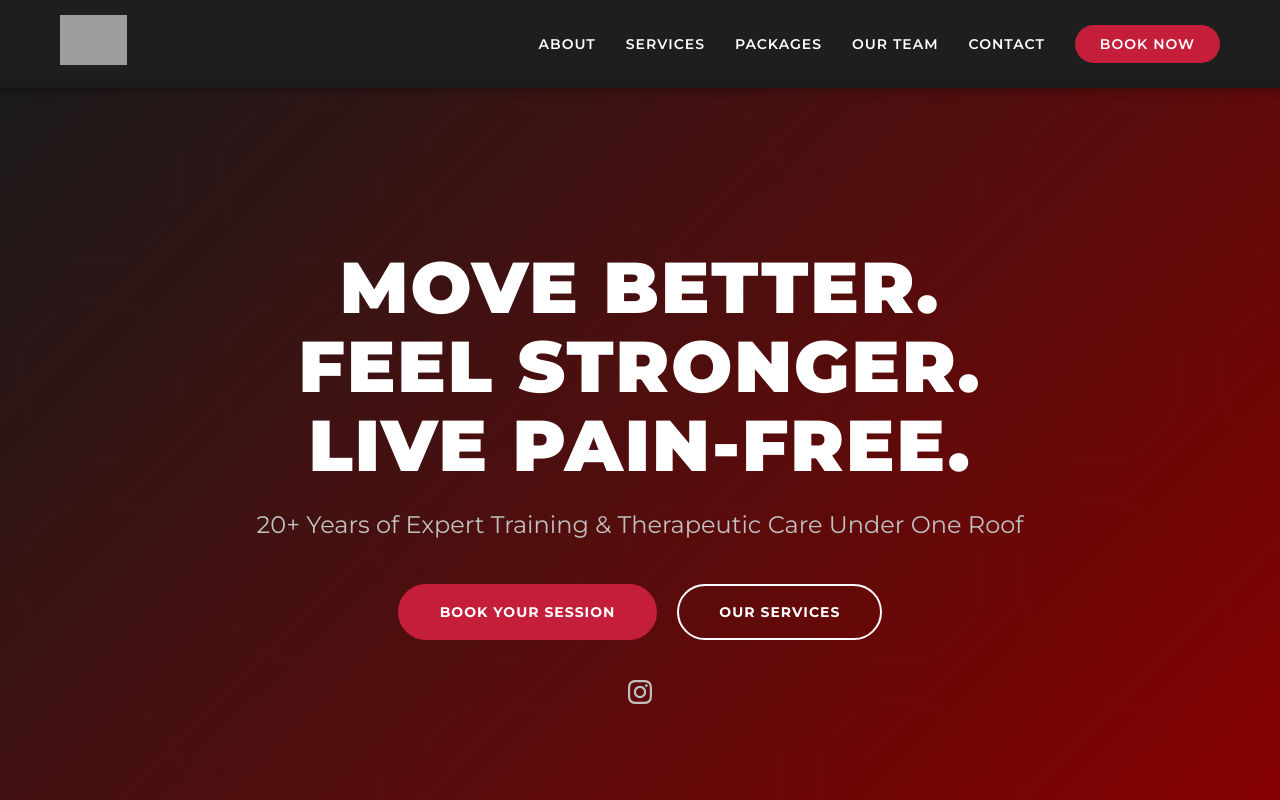
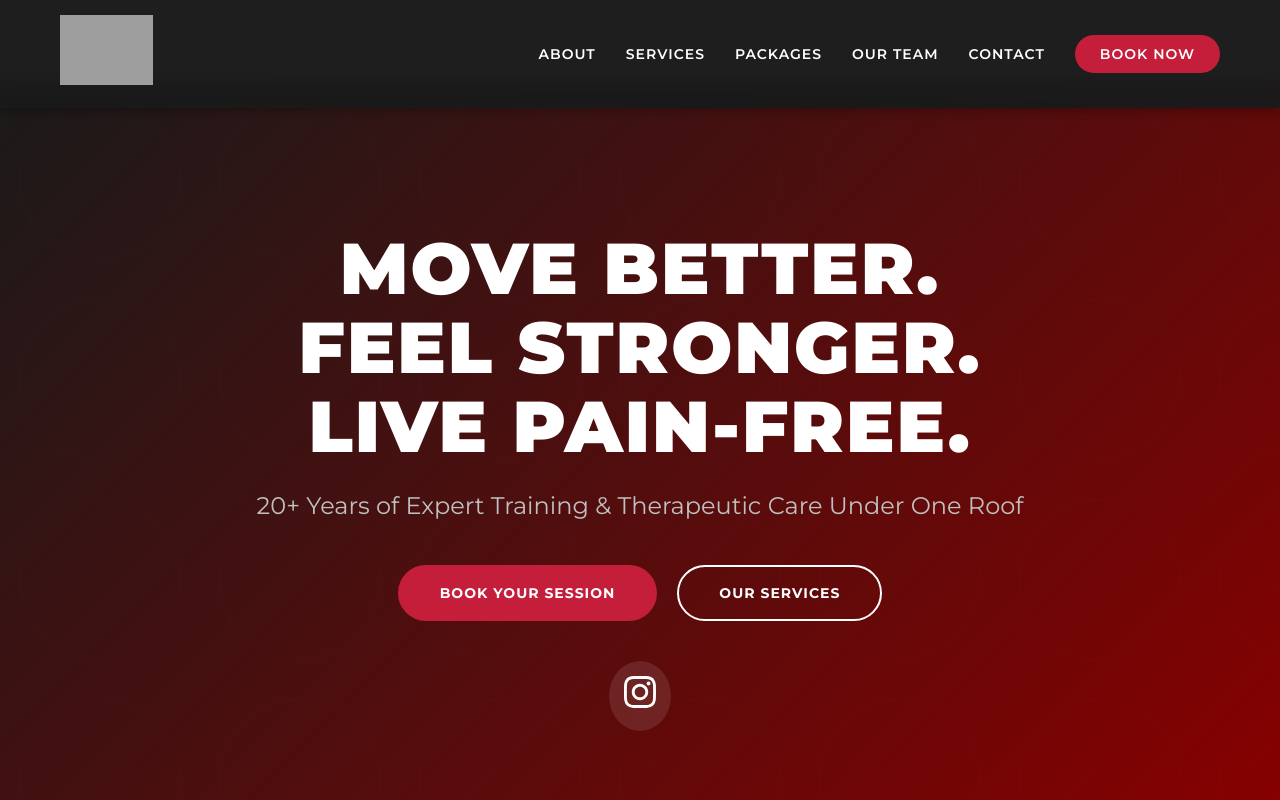
Before and after one commit to ATMFitness/atm-website, a plain HTML site: page index.html in a window 1280 px wide. Shown: the top 800 px of the page. Drawn offline with Linux system fonts and the light colour scheme; grey boxes are pictures that could not be loaded.

Commit message:
Add files via upload

```diff
--- a/index.html
+++ b/index.html
@@ -316,7 +316,7 @@
                         <span class="credential">Quality & Control</span>
                         <span class="credential">CPT</span>
                     </div>
-                    <a href="https://instagram.com/qualityandcontrol" class="member-social" target="_blank">@qualityandcontrol</a>
+                    <a href="https://instagram.com/qualityandcontrol_" class="member-social" target="_blank">@qualityandcontrol_</a>
                     <a href="mailto:qualityancontrol@gmail.com" class="member-email">Email</a>
                 </div>
             </div>
--- a/style.css
+++ b/style.css
@@ -46,7 +46,7 @@ body {
 }
 
 .nav-brand .logo {
-    height: 50px;
+    height: 70px;
     width: auto;
 }
 
@@ -187,12 +187,22 @@ body {
 }
 
 .hero-social a {
-    color: var(--silver);
-    transition: color 0.3s;
+    display: inline-block;
+    padding: 15px;
+    background: rgba(255,255,255,0.1);
+    border-radius: 50%;
+    transition: all 0.3s;
 }
 
 .hero-social a:hover {
-    color: var(--primary-red);
+    background: var(--primary-red);
+    transform: scale(1.1);
+}
+
+.hero-social svg {
+    width: 32px;
+    height: 32px;
+    color: var(--white);
 }
 
 /* Section Styles */
@@ -678,7 +688,7 @@ body {
 }
 
 .footer-logo {
-    height: 60px;
+    height: 80px;
     margin-bottom: 20px;
 }
 
```
Also changed, not shown: 1 other file.
